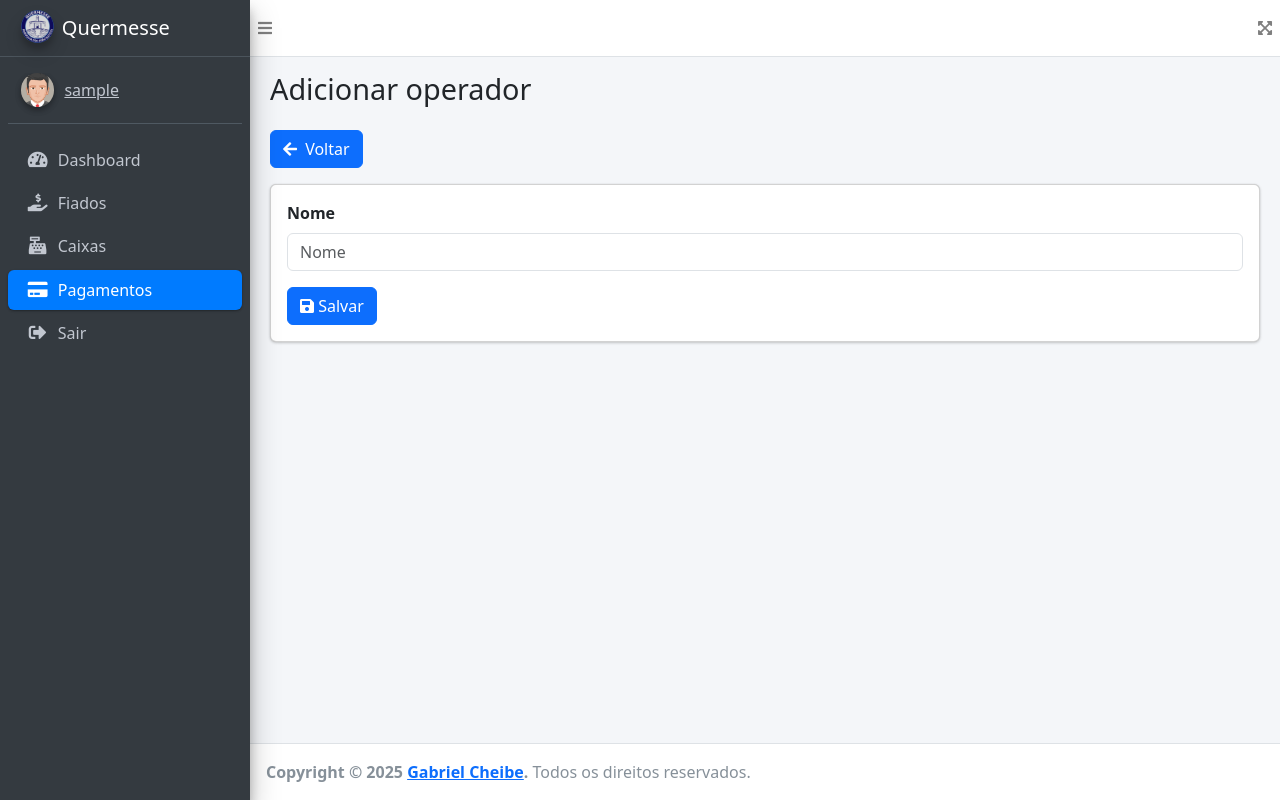
After one commit to cheibe/erp_quermesse, a Django app: page /operadores/adicionar in a window 1280 px wide. The commit adds this page. Run offline with Django 4.2, Linux system fonts and the light colour scheme; the visitor is signed in with stand-in values (Sample User, id 1); some libraries are stand-ins or nearby versions.

Commit message:
Adicionar funcionalidades de gerenciamento de operadores: listar, adicionar, editar e deletar operadores, além de atualizar as rotas, formulários e templates correspondentes.

```diff
--- a/erp_quermesse/urls.py
+++ b/erp_quermesse/urls.py
@@ -31,5 +31,10 @@ urlpatterns = [
     path('produtos/editar/<produto_id>', views.edit_produto, name='edit_produto'),
     path('produtos/delete/<produto_id>', views.delete_produto, name='delete_produto'),
 
+    path('operadores/', views.operadores, name='operadores'),
+    path('operadores/adicionar', views.add_operador, name='add_operador'),
+    path('operadores/editar/<operador_id>', views.edit_operador, name='edit_operador'),
+    path('operadores/delete/<operador_id>', views.delete_operador, name='delete_operador'),
 
+    path('caixas/', views.caixas, name='caixas'),
 ] + static(settings.MEDIA_URL, document_root=settings.MEDIA_ROOT)
--- a/quermesse/forms.py
+++ b/quermesse/forms.py
@@ -72,6 +72,25 @@ class FindFiadoForm(forms.ModelForm):
             'datapago': forms.widgets.DateInput(attrs={'type': 'date'})
         }
 
+class OperadoresForm(forms.ModelForm):
+    class Meta:
+        model = Clientes
+        fields = [
+            'nome',
+            'is_caixa'
+        ]
+
+    def __init__(self, request, *args, **kwargs):
+        super(OperadoresForm, self).__init__(*args, **kwargs)
+        del self.fields['is_caixa']
+
+class OperadoresEditForm(forms.ModelForm):
+    class Meta:
+        model = Clientes
+        fields = [
+            'nome'
+        ]
+
 class ProdutoForm(forms.ModelForm):
     class Meta:
         model = Produto
--- a/quermesse/models.py
+++ b/quermesse/models.py
@@ -18,7 +18,7 @@ class Clientes(models.Model):
         return self.nome
 
 class ClienteUsuario(models.Model):
-    cliente = models.ForeignKey(Clientes, verbose_name='Clinte', on_delete=models.CASCADE)
+    cliente = models.ForeignKey(Clientes, verbose_name='Clinte', on_delete=models.PROTECT)
     nome = models.CharField(verbose_name='Nome', max_length=40)
     create_user = models.ForeignKey(settings.AUTH_USER_MODEL, verbose_name='Criado por', on_delete=models.PROTECT, related_name='clienteUsuario_user_create', blank=True, null=True)
     created = models.DateTimeField(auto_now_add=True)
@@ -29,8 +29,8 @@ class ClienteUsuario(models.Model):
         return self.nome
 
 class Fiado(models.Model):
-    cliente = models.ForeignKey(Clientes, verbose_name='Clientes', on_delete=models.CASCADE)
-    cliente_usuario = models.ForeignKey(ClienteUsuario, verbose_name='Cliente usuario', on_delete=models.CASCADE, blank=True, null=True)
+    cliente = models.ForeignKey(Clientes, verbose_name='Clientes', on_delete=models.PROTECT)
+    cliente_usuario = models.ForeignKey(ClienteUsuario, verbose_name='Cliente usuario', on_delete=models.PROTECT, blank=True, null=True)
     valor = models.DecimalField(verbose_name='Valor', decimal_places=2, max_digits=20)
     datadoc = models.DateField(verbose_name='Data do lançamento')
     datapago = models.DateField(verbose_name='Data do pagamento', blank=True, null=True)
@@ -57,7 +57,7 @@ class Produto(models.Model):
         return self.nome
 
 class Caixa(models.Model):
-    cliente = models.ForeignKey(Clientes, on_delete=models.CASCADE, verbose_name='Operador')
+    cliente = models.ForeignKey(Clientes, on_delete=models.PROTECT, verbose_name='Operador')
     valor = models.DecimalField(verbose_name='Valor total', decimal_places=2, max_digits=20)
     data = models.DateField(verbose_name='Data de operação')
     descricao = models.CharField(verbose_name='Descrição', blank=True, null=True, max_length=100)
@@ -75,8 +75,8 @@ class Caixa(models.Model):
         return self.cliente.nome
 
 class ItemCaixa(models.Model):
-    caixa = models.ForeignKey(Caixa, on_delete=models.CASCADE, verbose_name='Caixa')
-    produtos = models.ForeignKey(Produto, on_delete=models.CASCADE, verbose_name='Produtos')
+    caixa = models.ForeignKey(Caixa, on_delete=models.PROTECT, verbose_name='Caixa')
+    produtos = models.ForeignKey(Produto, on_delete=models.PROTECT, verbose_name='Produtos')
     quantidade = models.PositiveIntegerField(verbose_name='Quantidade')
 
     class Meta:
--- a/quermesse/templates/base.html
+++ b/quermesse/templates/base.html
@@ -69,7 +69,7 @@
                 </a>
             </li>
                 <li class="nav-item">
-                    <a href="{% url 'produtos' %}" class="nav-link">
+                    <a href="{% url 'operadores' %}" class="nav-link">
                         <i class="nav-icon fas fa-cash-register"></i>
                         <p>
                             Caixas
--- /dev/null
+++ b/quermesse/templates/operadores/add_operador.html
@@ -0,0 +1,22 @@
+{% extends 'base.html' %}
+
+{% load bootstrap4 %}
+
+{% block conteudo %}
+    <a href="{% url 'operadores' %}" class="btn btn-primary mb-3">
+        <span class="fas fa-arrow-left mr-1"></span>
+        Voltar
+    </a>
+    <div class="card">
+        <div class="card-body">
+            <form method="post">
+                {% csrf_token %}
+                {% bootstrap_form form %}
+                <button type="submit" class="btn btn-primary">
+                    <span class="fas fa-save"></span>
+                    Salvar
+                </button>
+            </form>
+        </div>
+    </div>
+{% endblock %}
--- a/quermesse/views.py
+++ b/quermesse/views.py
@@ -34,7 +34,7 @@ def home(request):
 
 @login_required
 def clientes(request):
-    clientes = models.Clientes.objects.all()
+    clientes = models.Clientes.objects.filter(is_cliente=True).all()
     table = tables.ClientesTable(clientes)
     RequestConfig(request, paginate={"per_page": 15}).configure(table)
     return render(request, 'clientes/clientes.html', {
@@ -220,6 +220,60 @@ def delete_fiado(request, fiado_id):
     return redirect('fiados')
 
 @login_required
+def operadores(request):
+    operadores = models.Clientes.objects.filter(is_caixa=True).all()
+    table = tables.OperadorTable(operadores)
+    RequestConfig(request, paginate={"per_page": 15}).configure(table)
+    return render(request, 'operadores/operadores.html', {
+        'title': 'Operadores',
+        'table': table
+    })
+
+@login_required
+def add_operador(request):
+    if request.method == 'POST':
+        form = forms.OperadoresForm(request, request.POST)
+        if form.is_valid():
+            novo_operador = form.save(commit=False)
+            novo_operador.is_caixa = form.cleaned_data.get('is_caixa', True)
+            novo_operador.create_user = form.cleaned_data.get('create_user', request.user)
+            novo_operador.assign_user = form.cleaned_data.get('assign_user', request.user)
+            novo_operador.save()
+            messages.success(request, f'O operador {novo_operador.nome} foi adicionado com sucesso!')
+            return redirect('operadores')
+    else:
+        form = forms.OperadoresForm(request)
+    return render(request, 'operadores/add_operador.html', {
+        'title': 'Adicionar operador',
+        'form': form
+    })
+
+@login_required
+def edit_operador(request, operador_id):
+    qs_operador = get_object_or_404(models.Clientes, pk=operador_id)
+    if request.method == 'POST':
+        form = forms.OperadoresEditForm(request.POST, instance=qs_operador)
+        if form.is_valid():
+            operador = form.save(commit=False)
+            operador.assign_user = form.cleaned_data.get('assign_user', request.user)
+            operador.save()
+            messages.success(request, f'O operador {operador.nome} foi editado com sucesso!')
+            return redirect('operadores')
+    else:
+        form = forms.OperadoresEditForm(instance=qs_operador)
+    return render(request, 'operadores/add_operador.html', {
+        'title': 'Editar operador',
+        'form': form
+    })
+
+@login_required
+def delete_operador(request, operador_id):
+    operador = get_object_or_404(models.Clientes, pk=operador_id)
+    operador.delete()
+    messages.success(request, 'O operador foi deletado com sucesso!')
+    return redirect('operadores')
+
+@login_required
 def produtos(request):
     produtos = models.Produto.objects.all()
     table = tables.ProdutosTable(produtos)
@@ -270,3 +324,7 @@ def delete_produto(request, produto_id):
     produto.delete()
     messages.success(request, 'O produto foi deletado com sucesso!')
     return redirect('produtos')
+
+@login_required
+def caixas(request):
+    pass
```
Also changed, not shown: quermesse/tables.py (+11 -0 lines), quermesse/templates/caixa/add_caixa.html (added, +22 -0 lines), quermesse/templates/caixa/botao_acoes_caixas.html (added, +9 -0 lines), quermesse/templates/caixa/caixas.html (added, +24 -0 lines), quermesse/templates/operadores/botao_acoes_operadores.html (added, +9 -0 lines), quermesse/templates/operadores/operadores.html (added, +20 -0 lines), quermesse/migrations/0002_alter_caixa_cliente_alter_clienteusuario_cliente_and_more.py (added).
